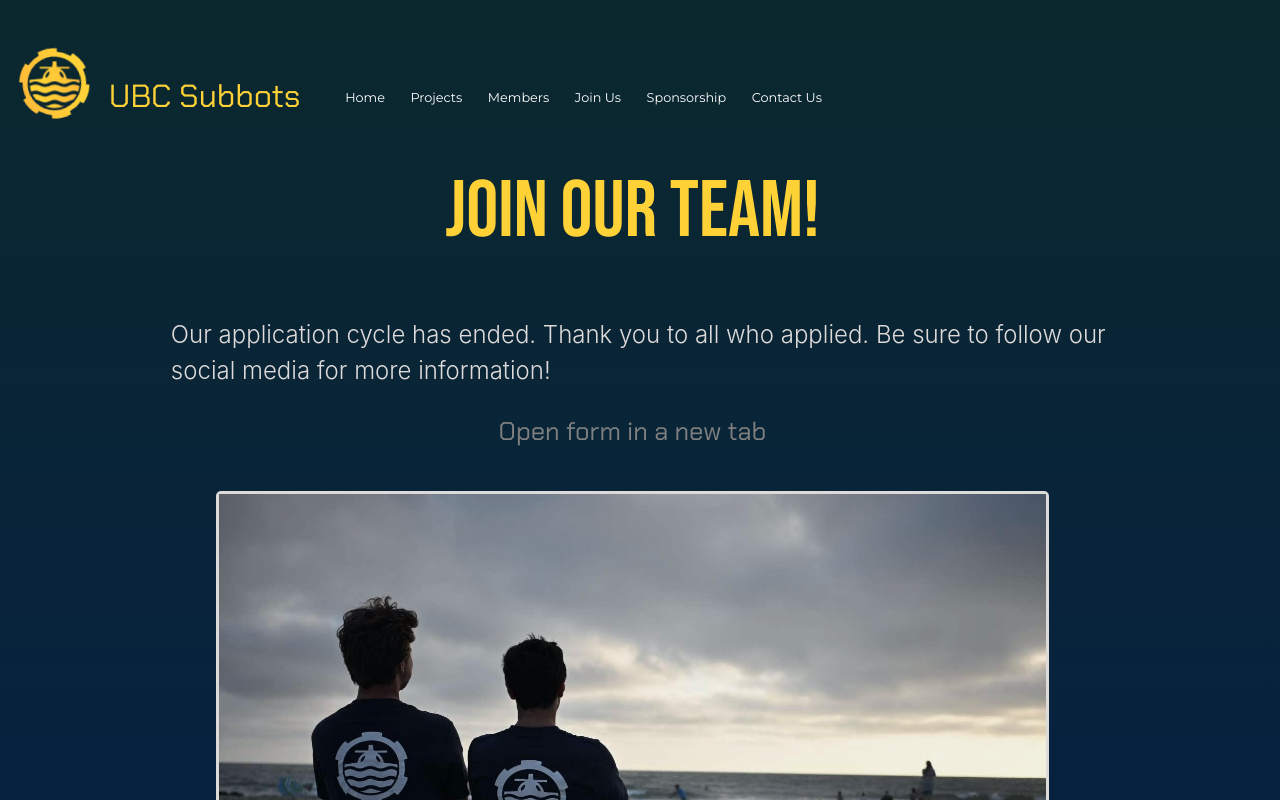
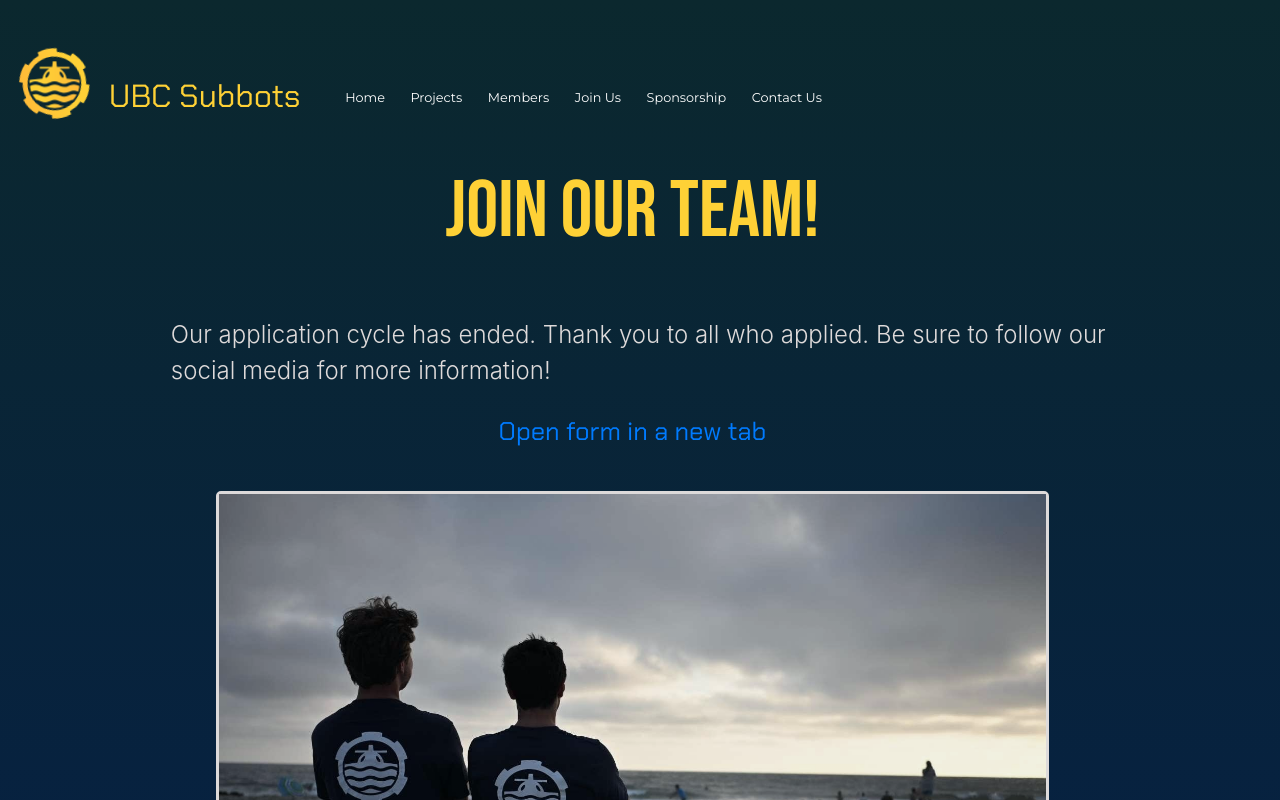
Before and after one commit to ubc-subbots/subbots-website, a React (Create React App) app: page /#/join in a window 1280 px wide. Shown: the top 800 px of the page. Built offline with nearby package versions, Linux system fonts and the light colour scheme; a web font is replaced by a local one.

Commit message:
Updatedd Join Us

```diff
--- a/src/content.js
+++ b/src/content.js
@@ -207,7 +207,7 @@ const content = {
     blurb:
       "Our application cycle has ended. Thank you to all who applied. Be sure to follow our social media for more information!",
     link:
-      "https://forms.gle/bRnWSZ7WxERzu23K6",
+      "https://forms.gle/7Se9pCNASBqfKgP1A",
   },
 
   sponsors: {
--- a/src/features/Join/Join.js
+++ b/src/features/Join/Join.js
@@ -72,7 +72,7 @@ export default class Join extends React.Component {
           <Col sm={2}></Col>
           <Col sm={8}>
             <div className="AltLink">
-              <a href={content.join.link} className="disabled" target="_blank" rel="noreferrer">Open form in a new tab</a>
+              <a href={content.join.link} target="_blank" rel="noreferrer">Open form in a new tab</a>
             </div>
           </Col>
           <Col sm={2}></Col>
```
